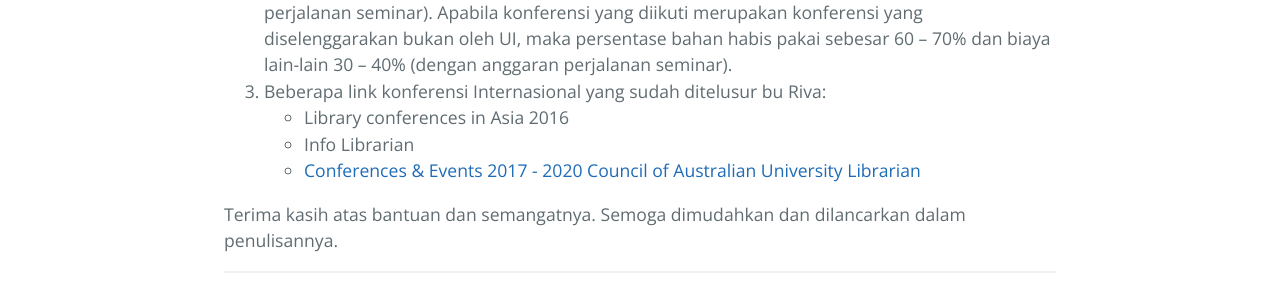
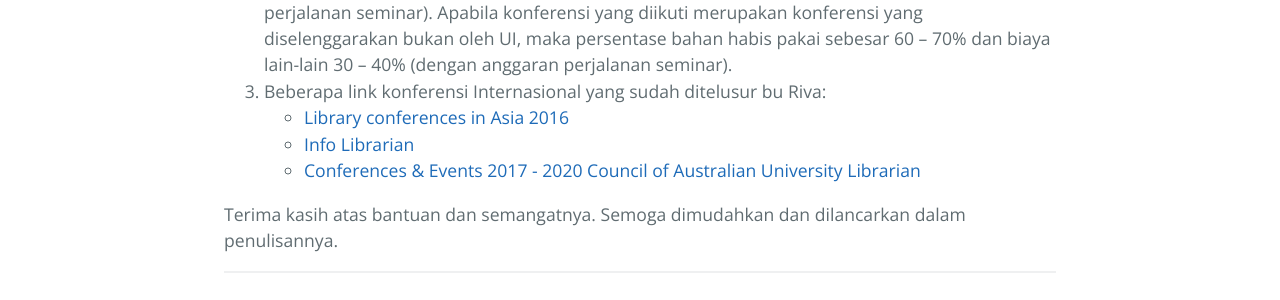
Before and after one commit to sonyayahab/ajipui, a Jekyll site: the page preskonv.html, which Jekyll copies as it is, in a window 1280 px wide. Shown: the part 1021-1321 px from the top of the page. Built offline with Jekyll 4.4.1, drawn with Linux system fonts in a browser that asks for light colours.

Commit message:
Updated preskonv.html

```diff
--- a/preskonv.html
+++ b/preskonv.html
@@ -40,9 +40,9 @@
           <li> Beberapa link konferensi Internasional yang sudah ditelusur bu Riva:
             <ul>
               <li><a href="http://lcp.douglashasty.com/international.html
-http://librarylearningspace.com/newsite/keep-up-to-date-with-whats-happening-in-libraries-in-the-region/"></a>Library conferences in Asia 2016</li>
+http://librarylearningspace.com/newsite/keep-up-to-date-with-whats-happening-in-libraries-in-the-region/" class="btn-link">Library conferences in Asia 2016</a></li>
               <li><a href="
-http://www.infolibrarian.com/conf.html"></a>Info Librarian</li>
+http://www.infolibrarian.com/conf.html" class="btn-link">Info Librarian</a></li>
               <li><a href="http://www.caul.edu.au/external-links/caul-conference-register/conferenfuture#2017" class="btn-link">Conferences & Events 2017 - 2020 Council of Australian University Librarian</a></li>
             </ul>
           </li>
```
